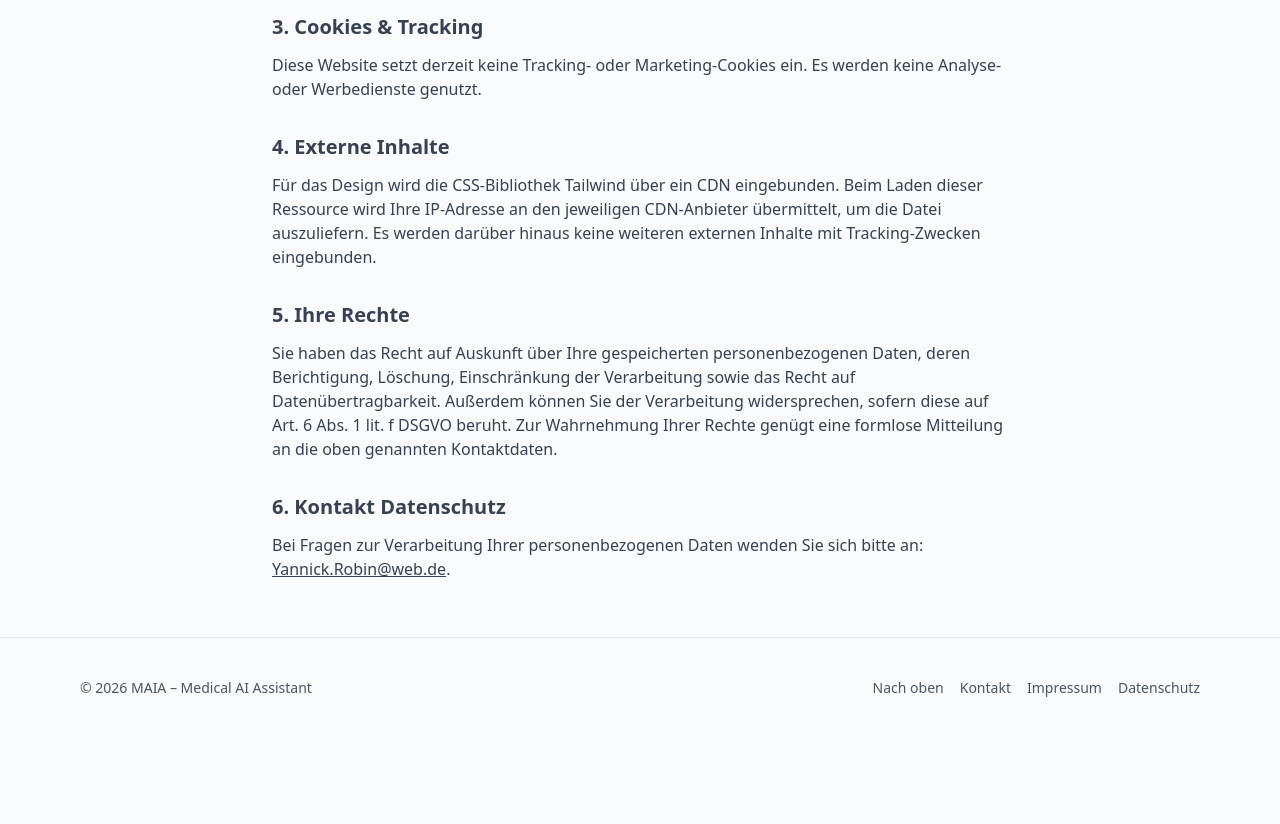
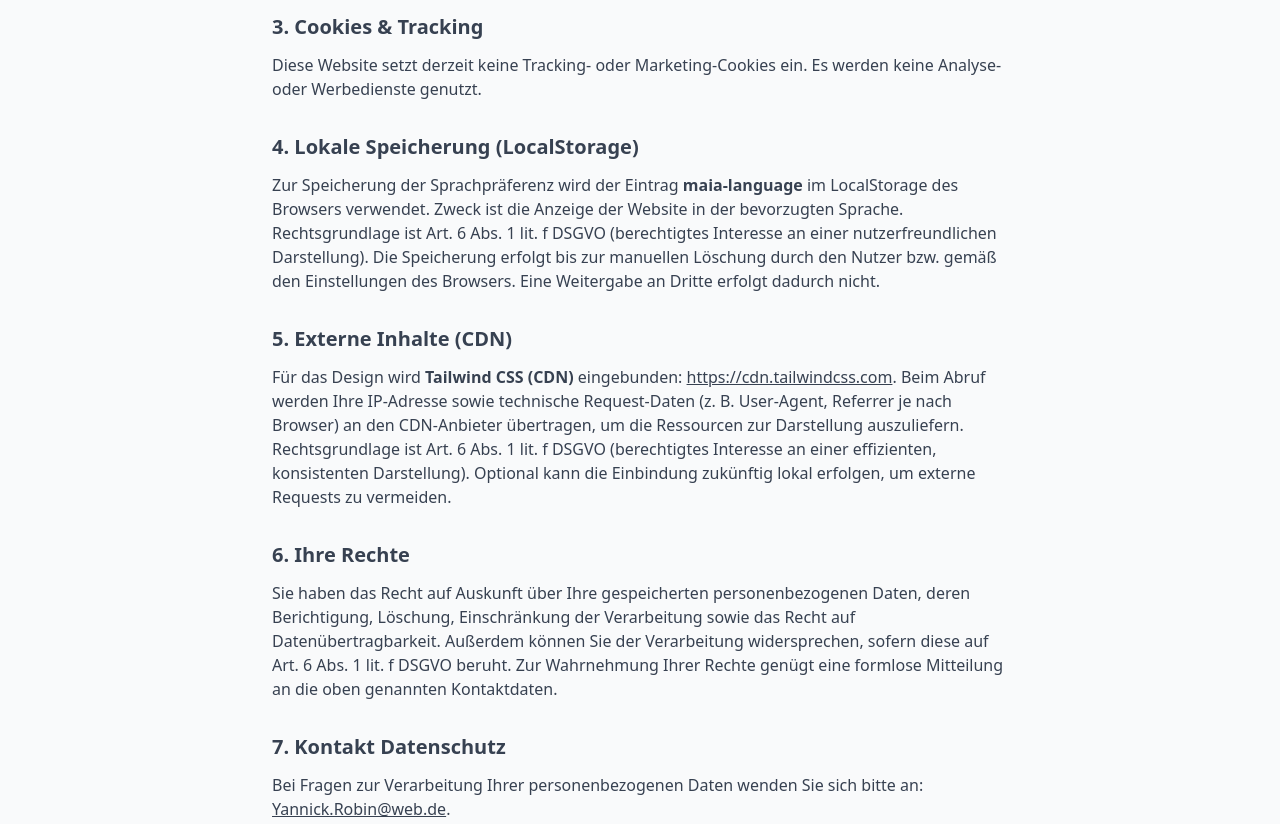
Before and after one commit to Y-Robin/TP_website, a plain HTML site: page datenschutz.html in a window 1280 px wide. Shown: the part 620-1444 px from the top of the page. Before the commit the page ends 1358 px from the top, so only its background shows below. Drawn offline with nearby package versions, Linux system fonts and the light colour scheme.

Commit message:
Update privacy details for local storage and CDN

```diff
--- a/datenschutz.html
+++ b/datenschutz.html
@@ -60,16 +60,30 @@
     </section>
 
     <section class="space-y-3 text-gray-700">
-      <h2 class="text-xl font-semibold">4. Externe Inhalte</h2>
+      <h2 class="text-xl font-semibold">4. Lokale Speicherung (LocalStorage)</h2>
       <p>
-        Für das Design wird die CSS-Bibliothek Tailwind über ein CDN eingebunden. Beim Laden dieser Ressource wird Ihre
-        IP-Adresse an den jeweiligen CDN-Anbieter übermittelt, um die Datei auszuliefern. Es werden darüber hinaus keine
-        weiteren externen Inhalte mit Tracking-Zwecken eingebunden.
+        Zur Speicherung der Sprachpräferenz wird der Eintrag <strong>maia-language</strong> im LocalStorage des Browsers
+        verwendet. Zweck ist die Anzeige der Website in der bevorzugten Sprache. Rechtsgrundlage ist Art. 6 Abs. 1 lit. f
+        DSGVO (berechtigtes Interesse an einer nutzerfreundlichen Darstellung). Die Speicherung erfolgt bis zur manuellen
+        Löschung durch den Nutzer bzw. gemäß den Einstellungen des Browsers. Eine Weitergabe an Dritte erfolgt dadurch
+        nicht.
       </p>
     </section>
 
     <section class="space-y-3 text-gray-700">
-      <h2 class="text-xl font-semibold">5. Ihre Rechte</h2>
+      <h2 class="text-xl font-semibold">5. Externe Inhalte (CDN)</h2>
+      <p>
+        Für das Design wird <strong>Tailwind CSS (CDN)</strong> eingebunden:
+        <a href="https://cdn.tailwindcss.com" class="underline">https://cdn.tailwindcss.com</a>. Beim Abruf werden Ihre
+        IP-Adresse sowie technische Request-Daten (z. B. User-Agent, Referrer je nach Browser) an den CDN-Anbieter
+        übertragen, um die Ressourcen zur Darstellung auszuliefern. Rechtsgrundlage ist Art. 6 Abs. 1 lit. f DSGVO
+        (berechtigtes Interesse an einer effizienten, konsistenten Darstellung). Optional kann die Einbindung zukünftig
+        lokal erfolgen, um externe Requests zu vermeiden.
+      </p>
+    </section>
+
+    <section class="space-y-3 text-gray-700">
+      <h2 class="text-xl font-semibold">6. Ihre Rechte</h2>
       <p>
         Sie haben das Recht auf Auskunft über Ihre gespeicherten personenbezogenen Daten, deren Berichtigung, Löschung,
         Einschränkung der Verarbeitung sowie das Recht auf Datenübertragbarkeit. Außerdem können Sie der Verarbeitung
@@ -79,7 +93,7 @@
     </section>
 
     <section class="space-y-3 text-gray-700">
-      <h2 class="text-xl font-semibold">6. Kontakt Datenschutz</h2>
+      <h2 class="text-xl font-semibold">7. Kontakt Datenschutz</h2>
       <p>
         Bei Fragen zur Verarbeitung Ihrer personenbezogenen Daten wenden Sie sich bitte an:
         <a href="mailto:Yannick.Robin@web.de" class="underline">Yannick.Robin@web.de</a>.
```
Also changed, not shown: impressum.html (+1 -0 lines).
